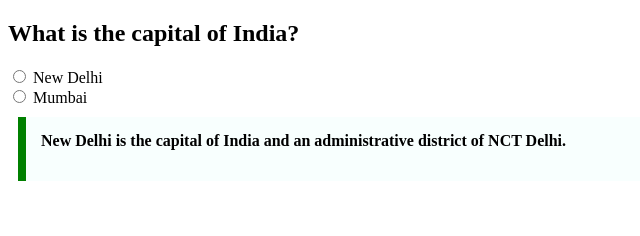
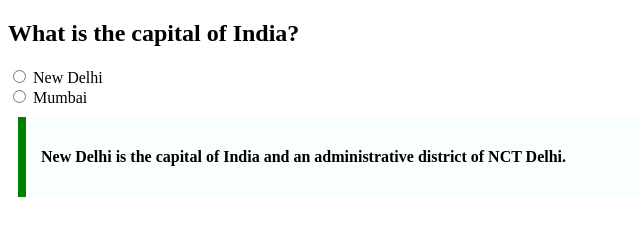
Before and after one commit to acciojob/trivia-daringsingh22, a website: page main.html in a window 1280 px wide. Shown: the whole page, without its empty margins (0-640 px from the left). Drawn offline with Linux system fonts and the light colour scheme.

Commit message:
created a submission

```diff
--- a/main.html
+++ b/main.html
@@ -19,7 +19,7 @@
         <label for="Mumbai">Mumbai</label>
       </div>
     </div>
-    <blockquote cite="https://en.wikipedia.org/wiki/New_Delhi%22%3E
+    <blockquote cite="https://en.wikipedia.org/wiki/New_Delhi%22%3E">
       <p>
         New Delhi is the capital of India and an administrative district of NCT
         Delhi.
```
